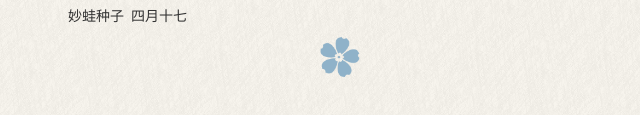
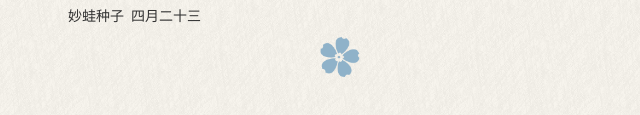
Before and after one commit to luoct/mail, a plain HTML site: page views/423.html in a window 1280 px wide. Shown: the part 313-428 px from the top of the page, 0-640 px from the left. Drawn offline with nearby package versions, Linux system fonts and the light colour scheme.

Commit message:
Update 423.html

```diff
--- a/views/423.html
+++ b/views/423.html
@@ -32,7 +32,7 @@
         <p>你说我们生前是不是冤家？我向来从不把聚散看成一回事，在你之前，除你之外，我也并非没有好朋友，不知道为什么和你一认识之后，便像被一根绳紧紧牵系住一样，怪不自由的，心也不能像从前一样轻了，但同时却又真觉得比从前幸福得多。</p>
         <p>一个人只被人家当作淡烟一样看待，想想看也真乏味的很，我倒愿做一把烈火把你烧死了呢。</p>
         <p>祝你一切的好。</p>
-        <p>妙蛙种子&nbsp;&nbsp;四月十七</p>
+        <p>妙蛙种子&nbsp;&nbsp;四月二十三</p>
         <div class="flower">
             <img src="../public/f.png" class="f" width="40px">
         </div>
```
